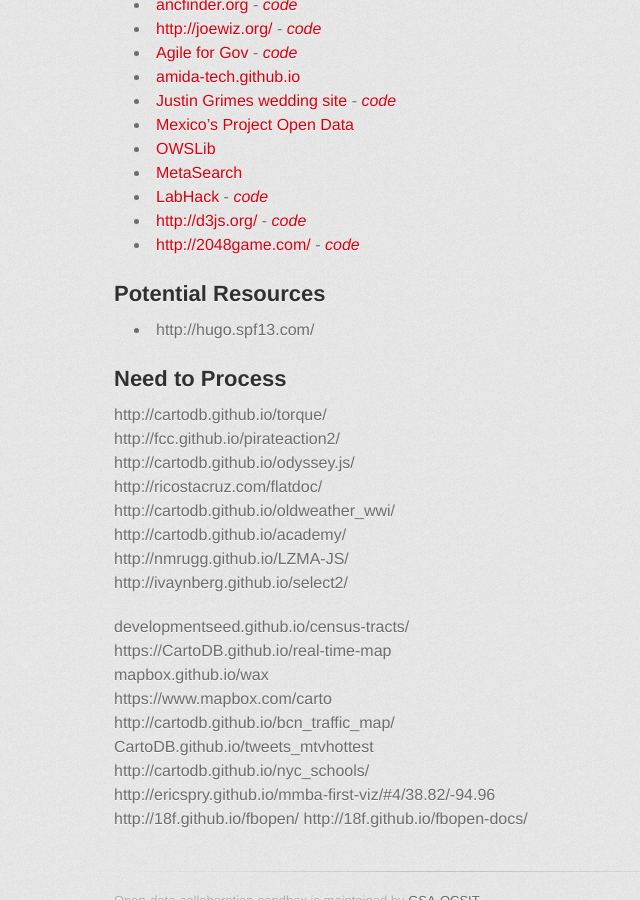
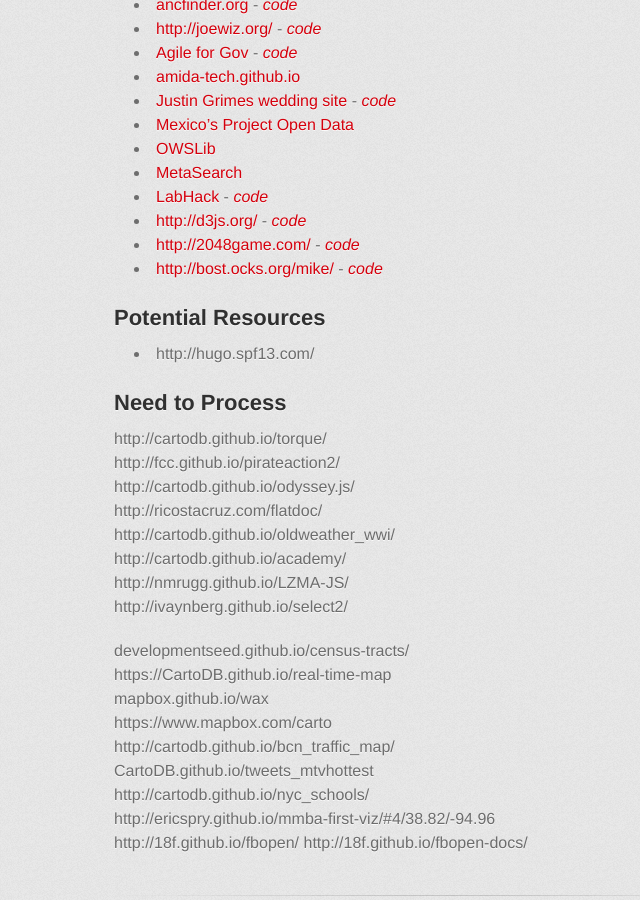
Before and after one commit to GSA/Open-Data-Collaboration-Sandbox, a Jekyll site: the page built from website_examples.md, in a window 1280 px wide and 900 px high, scrolled down 2206 px. Shown: the whole window, without its empty margins (216-856 px from the left). Built offline with Jekyll 4.4.1, drawn with Linux system fonts in a browser that asks for light colours; some web fonts are replaced.

Commit message:
adding bostocks site

```diff
--- a/website_examples.md
+++ b/website_examples.md
@@ -99,6 +99,8 @@
 * [LabHack](http://www.labhack.org/) - *[code](https://www.github.com/codefordayton/labhack)*
 * [http://d3js.org/](https://mbostock.github.io/d3) - *[code](https://github.com/mbostock/d3)*
 * [http://2048game.com/](http://gabrielecirulli.github.io/2048/) - *[code](http://github.com/gabrielecirulli/2048/)*
+* [http://bost.ocks.org/mike/](http://mbostock.github.io/bost.ocks.org) - *[code](https://github.com/mbostock/bost.ocks.org)*
+
 
 
 ## Potential Resources
```
